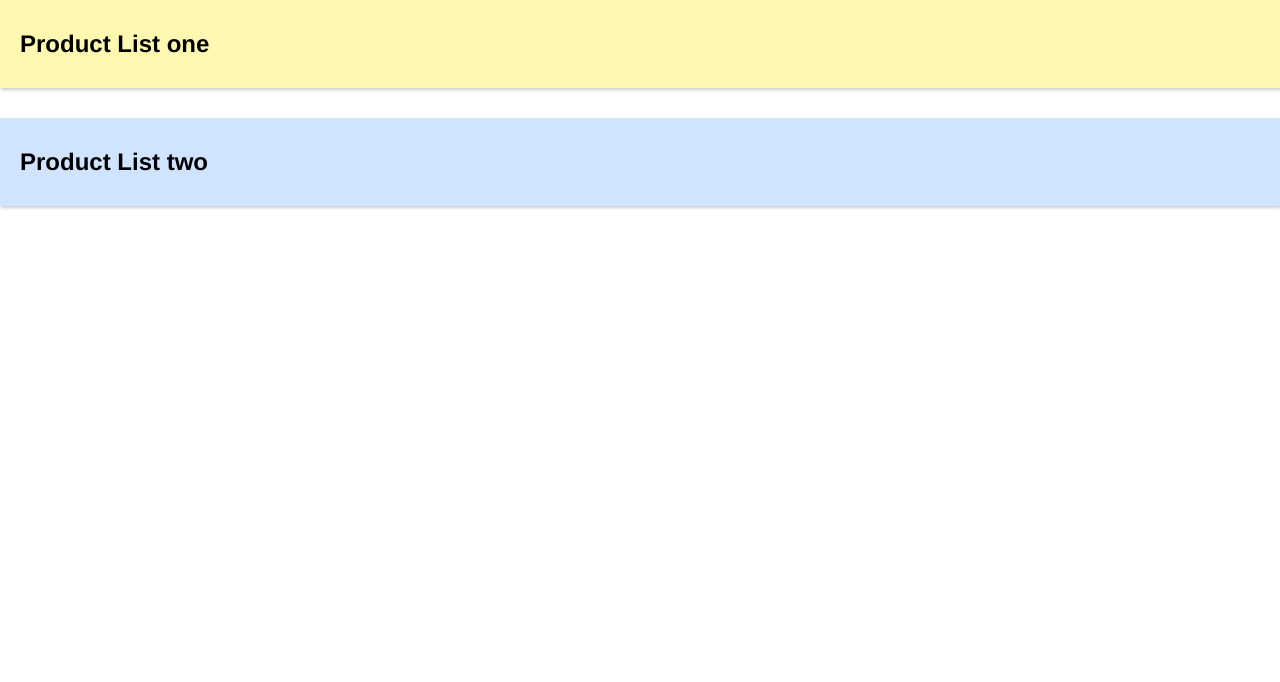
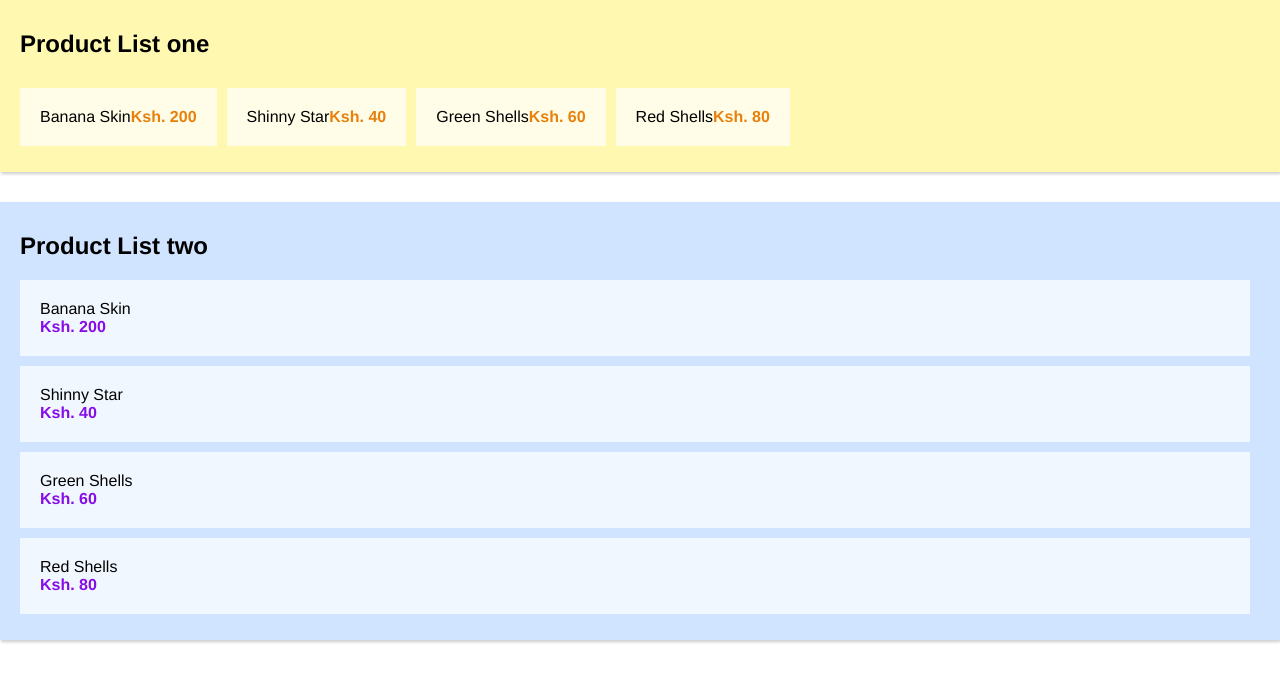
Before and after one commit to gitonga123/vue-js-level-up, a Vue app: page / in a window 1280 px wide. Shown: the top 682 px of the page. Built offline with nearby package versions, Linux system fonts and the light colour scheme; what vue-resource would draw is missing.

Commit message:
Vuex - setting up a central store

```diff
--- a/src/App.vue
+++ b/src/App.vue
@@ -1,7 +1,7 @@
 <template>
     <div>
-        <product-list-one v-bind:products="products"></product-list-one>
-        <product-list-two v-bind:products="products"></product-list-two>
+        <product-list-one></product-list-one>
+        <product-list-two></product-list-two>
     </div>
 </template>
 
--- a/src/components/productListOne.vue
+++ b/src/components/productListOne.vue
@@ -12,14 +12,9 @@
 
 <script>
 export default {
-    props: {
-        products: {
-            type: Array
-        }
-    },
-    data() {
-        return {
-
+    computed: {
+        products() {
+            return this.$store.state.products;
         }
     },
 }
--- a/src/components/productListTwo.vue
+++ b/src/components/productListTwo.vue
@@ -12,14 +12,14 @@
 
 <script>
 export default {
-    props: {
-        products: {
-            type: Array
-        }
-    },
     data() {
         return {
 
+        }
+    },
+    computed: {
+        products() {
+            return this.$store.state.products;
         }
     },
 }
--- a/src/main.js
+++ b/src/main.js
@@ -3,6 +3,7 @@ import App from './App.vue';
 import VueResource from 'vue-resource';
 import VueRouter from 'vue-router';
 import Routes from "./routes";
+import { store } from './store/store';
 
 Vue.config.productionTip = false;
 Vue.use(VueResource);
@@ -13,7 +14,6 @@ const router = new VueRouter({
   routes: Routes,
   mode: 'history'
 });
-
 
 
 // Custom directives
@@ -35,5 +35,6 @@ Vue.directive('theme', {
 
 new Vue({
   render: h => h(App),
-  router: router
+  router: router,
+  store: store
 }).$mount('#app')
--- a/src/store/store.js
+++ b/src/store/store.js
@@ -3,7 +3,7 @@ import Vuex from 'vuex';
 
 Vue.use(Vuex);
 
-const store = new Vuex.store({
+export const store = new Vuex.Store({
     state: {
         products: [
             { name: 'Banana Skin', price: 200 },
@@ -13,5 +13,3 @@ const store = new Vuex.store({
         ]
     }
 });
-
-export default store;
```
